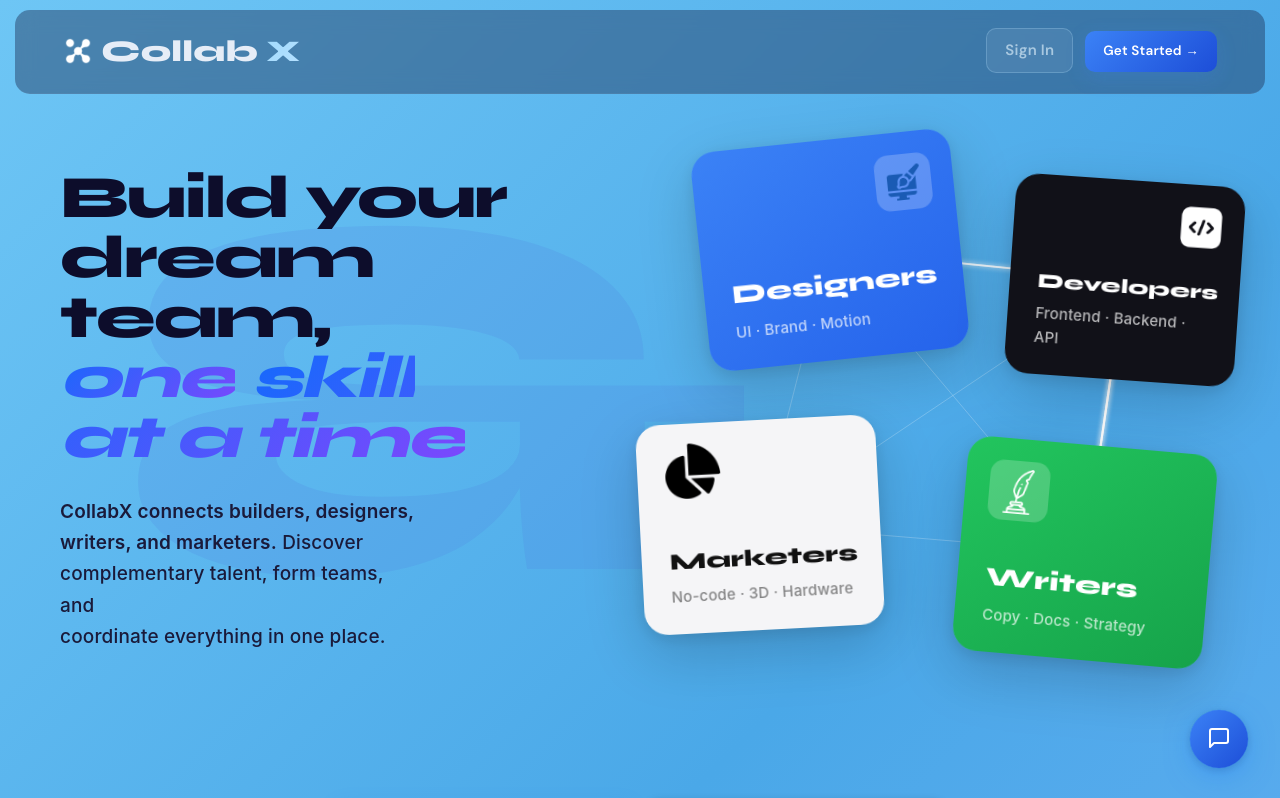
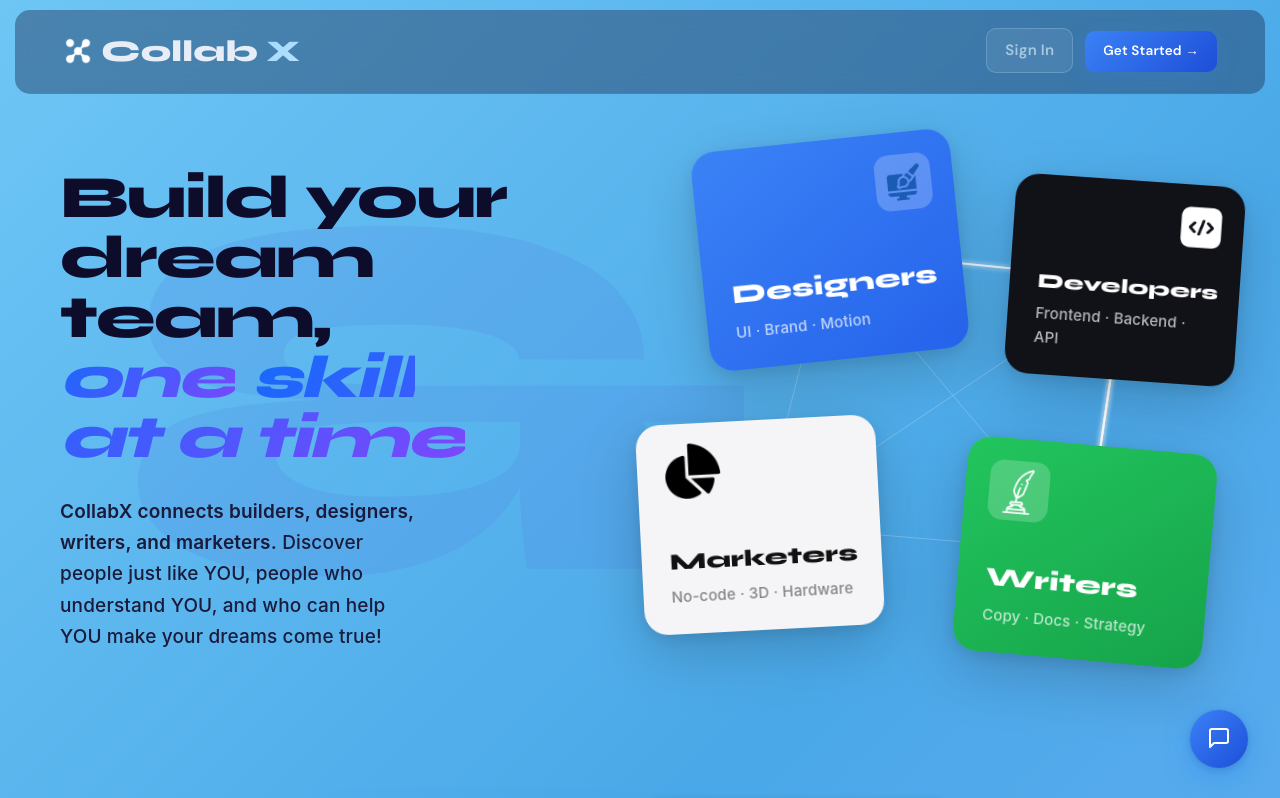
Before and after one commit to jmmwikali/CollabX, a React (Create React App) app: page / in a window 1280 px wide. Shown: the top 798 px of the page. Built offline with nearby package versions, Linux system fonts and the light colour scheme.

Commit message:
version update

```diff
--- a/src/pages/LandingPage.jsx
+++ b/src/pages/LandingPage.jsx
@@ -264,8 +264,7 @@ export default function LandingPage() {
                 CollabX connects builders, designers,<br />
                 writers, and marketers.
               </strong>{" "}
-              Discover complementary talent, form teams, and<br />
-              coordinate everything in one place.
+              Discover people just like YOU, people who understand YOU, and who can help YOU make your dreams come true!
             </p>
           </div>
 
```
Also changed, not shown: 1 other file (tests, documents, lock files or other folders).
